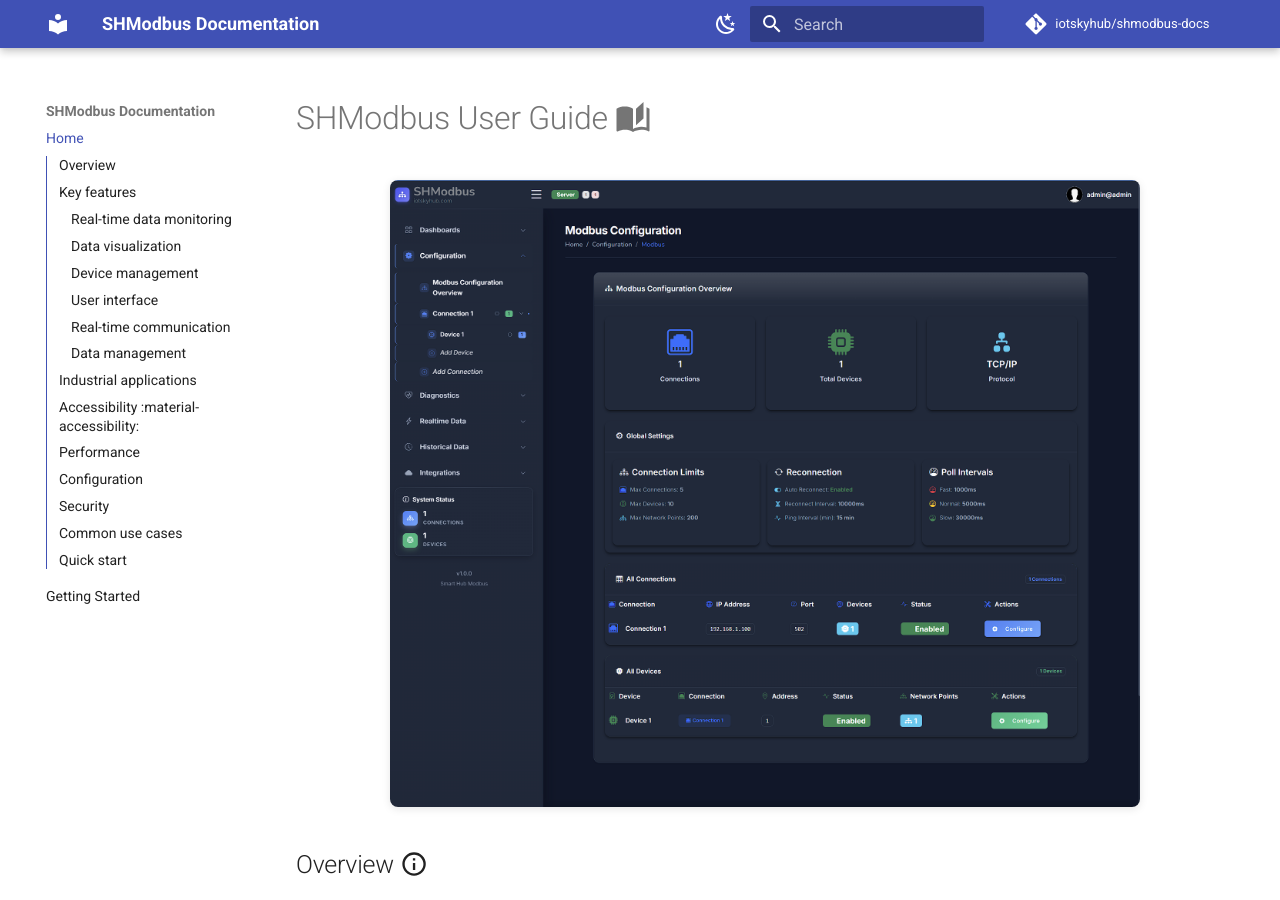
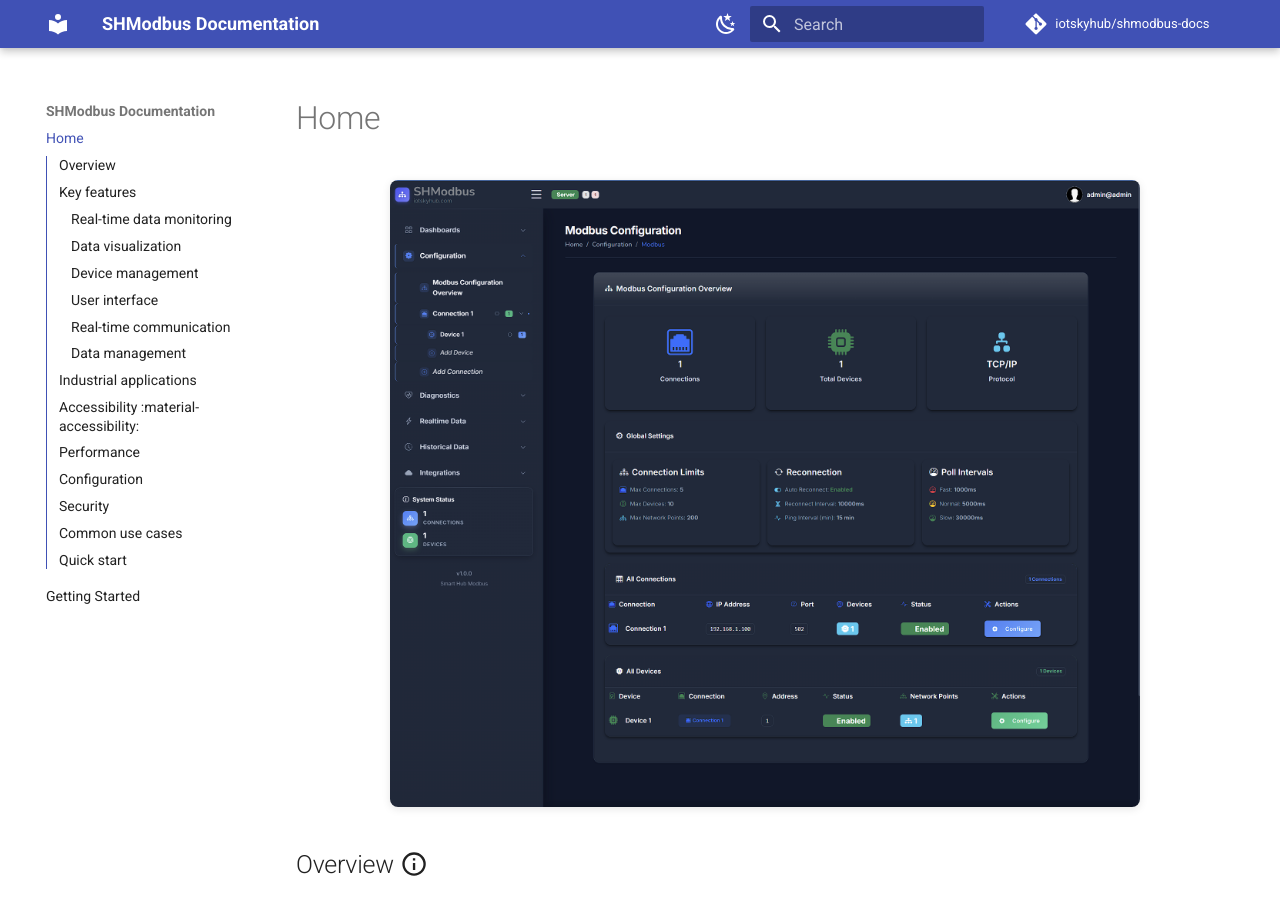
Before and after one commit to iotskyhub/shmodbus-docs, an MkDocs documentation site: the page built from docs/index.md, in a window 1280 px wide and 900 px high. Built offline with MkDocs 1.6.1 and Material for MkDocs 9.7.7, drawn with Linux system fonts in a browser that asks for light colours; comment, search, counter and statistics services are not loaded.

Commit message:
Remove redundant header navigation feature and update index.md to streamline documentation

```diff
--- a/docs/index.md
+++ b/docs/index.md
@@ -1,5 +1,3 @@
-# SHModbus User Guide :material-book-open-page-variant:
-
 ![Screenshot of the SHModbus application](shared-images/shmodbus-app.png)
 
 ## Overview :material-information-outline:
--- a/mkdocs.yml
+++ b/mkdocs.yml
@@ -10,9 +10,9 @@
 theme:
   name: material
   features:
+    - header.autohide
     - navigation.instant
     - navigation.tracking
-    - navigation.top
     - toc.integrate
     - search.suggest
     - search.highlight
```
